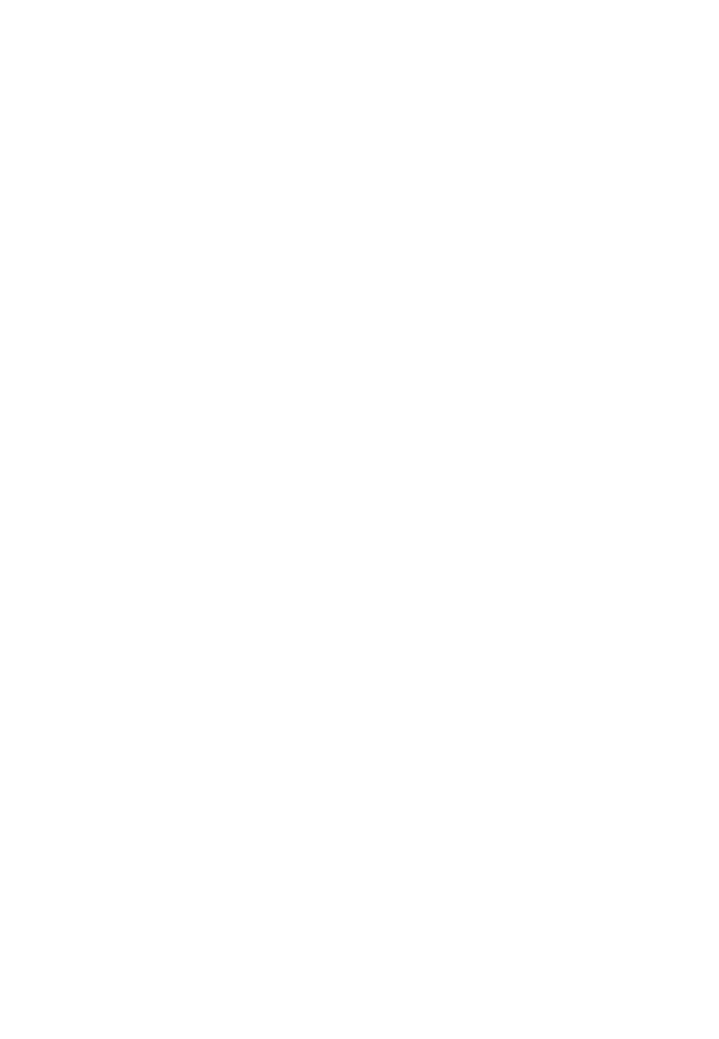
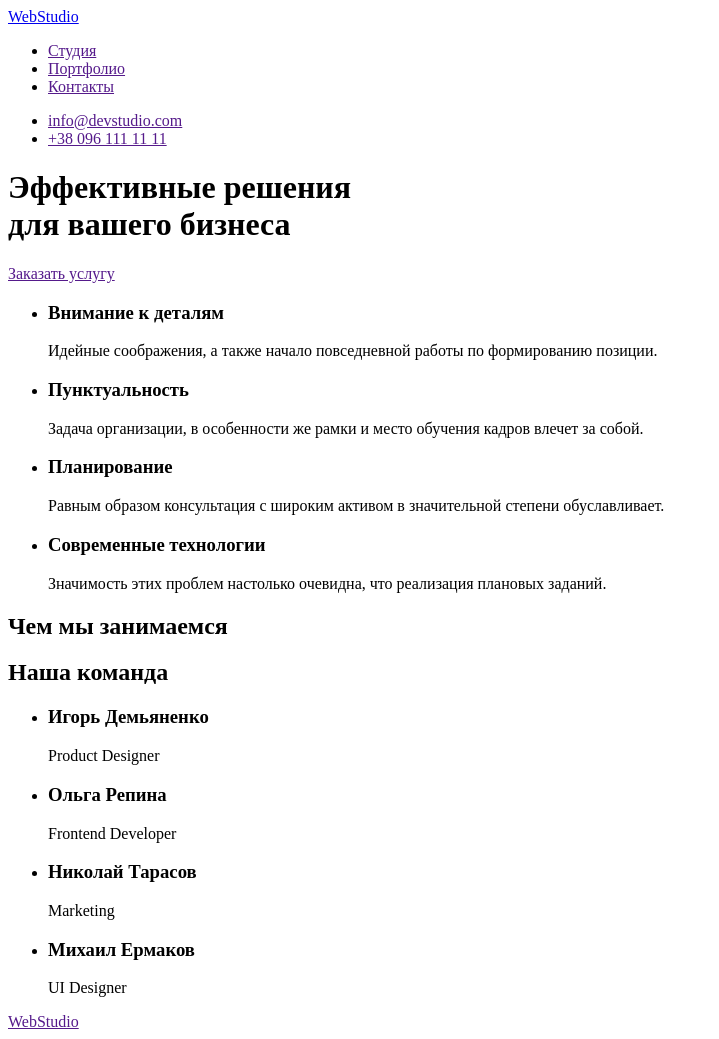
Before and after one commit to AndreyOvchynnikov/homework-1, a plain HTML site: page index.html in a window 1280 px wide. Shown: the whole page, without its empty margins (0-719 px from the left). Before the commit the page ends 800 px from the top, so only its background shows below. Drawn offline with Linux system fonts and the light colour scheme.

```diff
--- a/index.html
+++ b/index.html
@@ -4,9 +4,80 @@
     <meta charset="UTF-8">
     <meta http-equiv="X-UA-Compatible" content="IE=edge">
     <meta name="viewport" content="width=device-width, initial-scale=1.0">
-    <title>Document</title>
+    <title>Web Studio</title>
 </head>
 <body>
+    <header>
+        <nav>
+            <a href="/">WebStudio</a>
+            <ul>
+                <li><a href="">Студия</a></li>
+                <li><a href="">Портфолио</a></li>
+                <li><a href="">Контакты</a></li>
+            </ul>
+        </nav>
+            <ul>
+                <li><a href="">info@devstudio.com</a></li>
+                <li><a href="">+38 096 111 11 11</a></li>
+            </ul>
+    </header>
+
+    <main>
+        <h1>Эффективные решения <br /> для вашего бизнеса</h1>
+        <a href="">Заказать услугу</a>
+    </main>
+
+    <section>
+        <ul>
+            <li>
+                <h3>Внимание к деталям</h3>
+                <p>Идейные соображения, а также начало повседневной работы по формированию позиции.</p>
+            </li>
+            <li>
+                <h3>Пунктуальность</h3>
+                <p>Задача организации, в особенности же рамки и место обучения кадров влечет за собой.</p>
+            </li>
+            <li>
+                <h3>Планирование</h3>
+                <p>Равным образом консультация с широким активом в значительной степени обуславливает.</p>
+            </li>
+            <li>
+                <h3>Современные технологии</h3>
+                <p>Значимость этих проблем настолько очевидна, что реализация плановых заданий.</p>
+            </li>
+        </ul>
+    </section>
+
+    <section>
+        <h2>Чем мы занимаемся</h2>
+    </section>
+
+    <section>
+        <h2>Наша команда</h2>
+        <ul>
+            <li>
+                <h3>Игорь Демьяненко</h3>
+                <p>Product Designer</p>
+            </li>
+            <li>
+                <h3>Ольга Репина</h3>
+                <p>Frontend Developer</p>
+            </li>
+            <li>
+                <h3>Николай Тарасов</h3>
+                <p>Marketing</p>
+            </li>
+            <li>
+                <h3>Михаил Ермаков</h3>
+                <p>UI Designer</p>
+            </li>
+        </ul>
+    </section>
+
+    <footer>
+        <a href="">WebStudio</a>
+
+    </footer>
 
 </body>
 </html>
```
